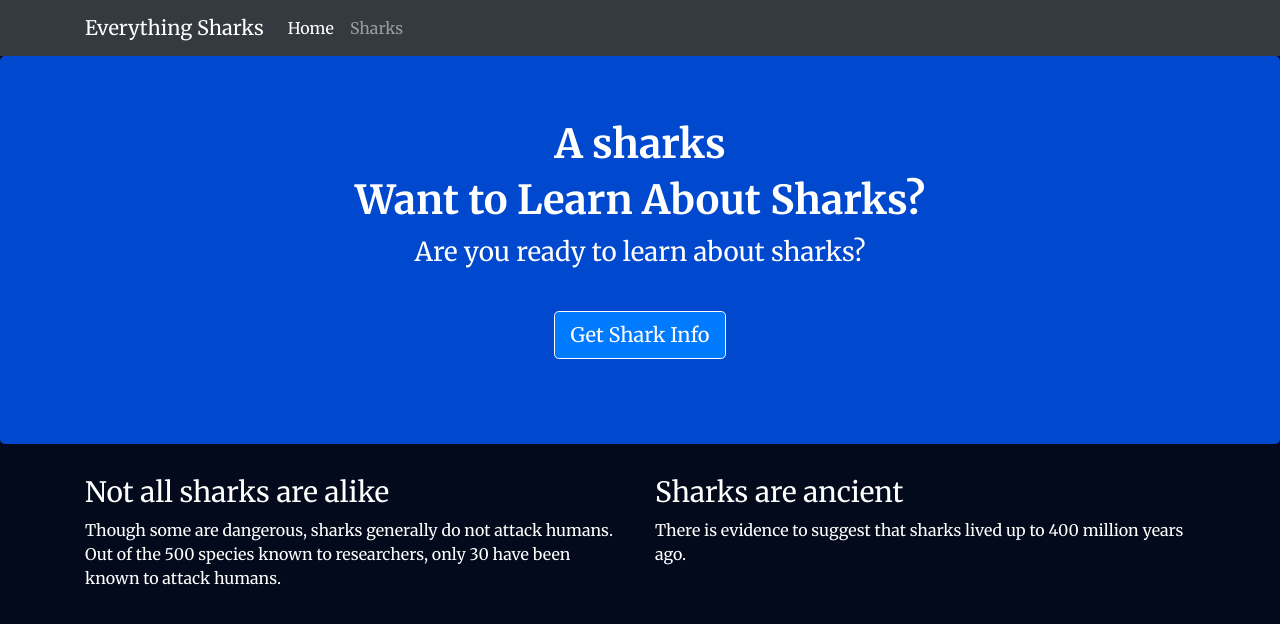
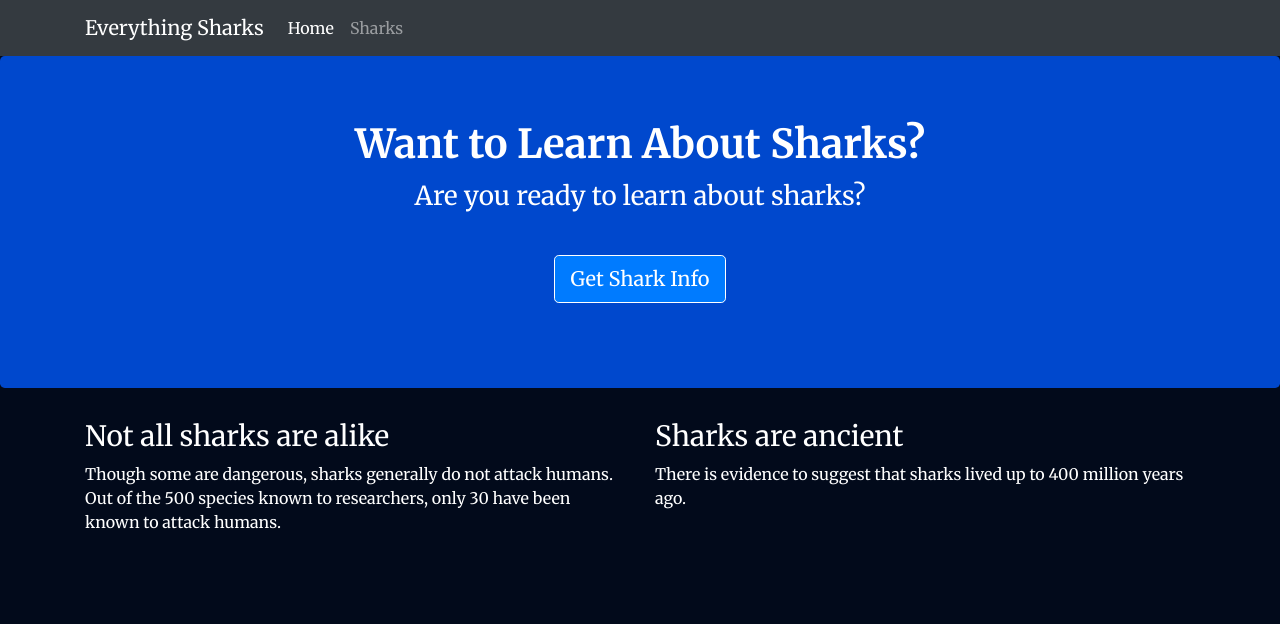
Before and after one commit to Sride/sample-node-project, a website: page views/index.html in a window 1280 px wide. Drawn offline with nearby package versions, Linux system fonts and the light colour scheme.

Commit message:
modified index for docker pull

```diff
--- a/views/index.html
+++ b/views/index.html
@@ -27,7 +27,6 @@
     </nav>
     <div class="jumbotron">
         <div class="container">
-            <h1>A sharks</h1>
             <h1>Want to Learn About Sharks?</h1>
             <p>Are you ready to learn about sharks?</p>
             <br>
```
